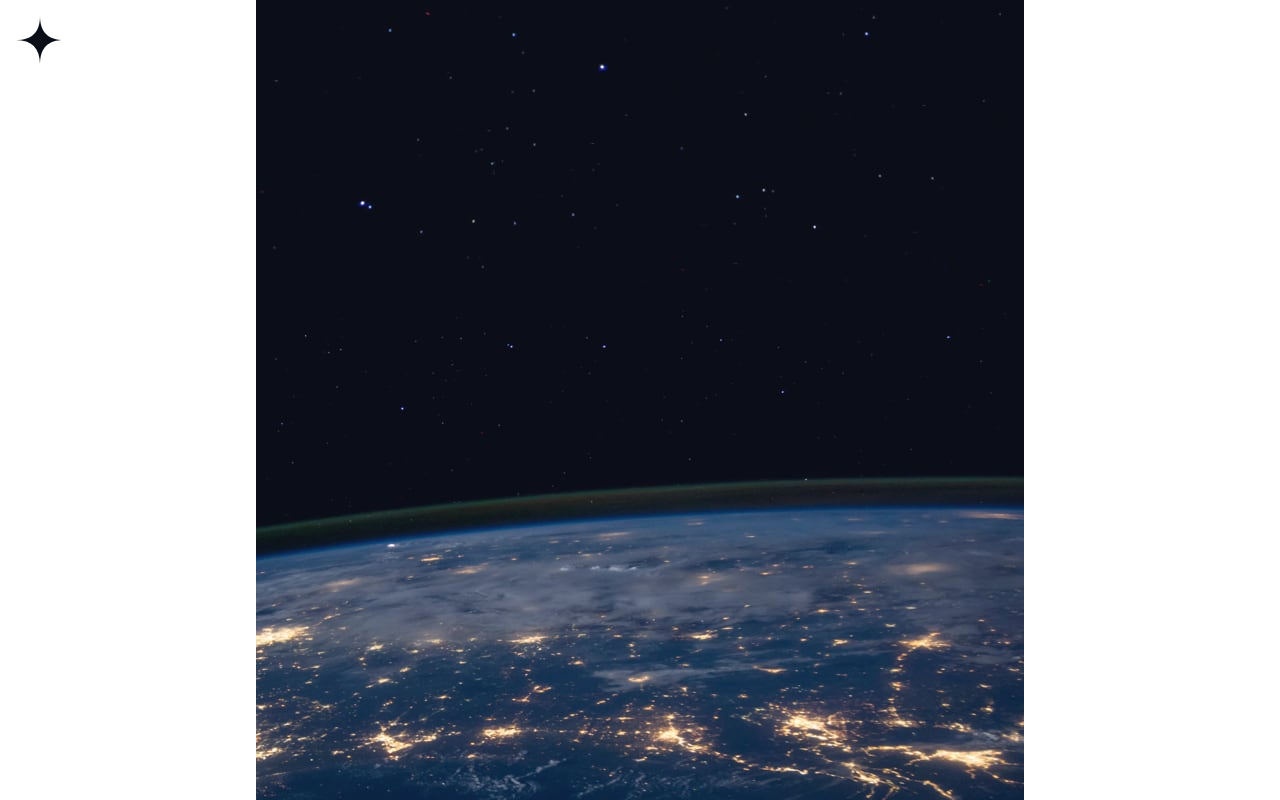
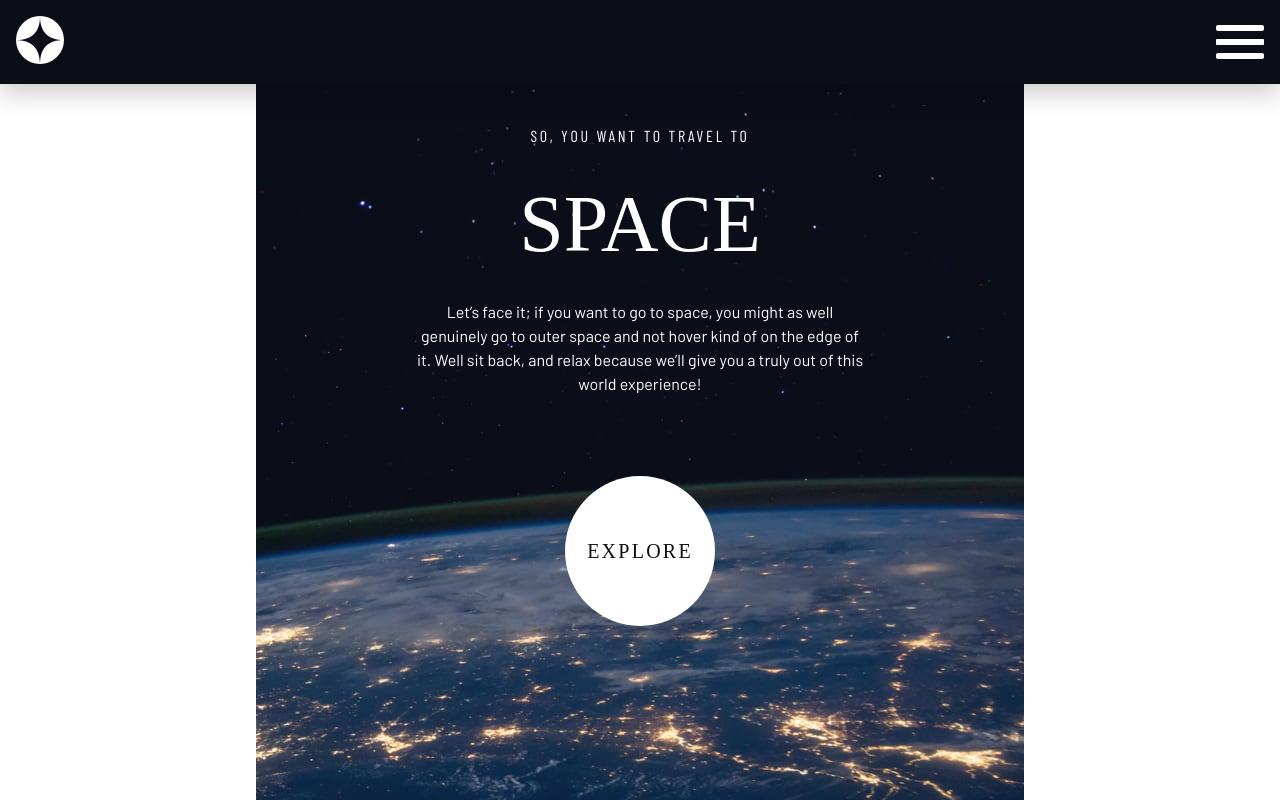
Before and after one commit to oliverids/space-tourism-website, a plain HTML site: page index.html in a window 1280 px wide. Drawn offline with nearby package versions, Linux system fonts and the light colour scheme; a web font is replaced by a local one.

Commit message:
main section

```diff
--- a/index.html
+++ b/index.html
@@ -1,5 +1,6 @@
 <!DOCTYPE html>
 <html lang="en">
+
 <head>
     <meta charset="UTF-8">
     <meta http-equiv="X-UA-Compatible" content="IE=edge">
@@ -8,6 +9,7 @@
     <link rel="shortcut icon" href="img/favicon-32x32.png" type="image/x-icon">
     <title>Space Tourism </title>
 </head>
+
 <body>
     <header>
         <nav>
@@ -25,6 +27,20 @@
             </div>
         </nav>
     </header>
+
+    <main>
+        <div class="container">
+            <div>
+                <p>So, you want to travel to</p>
+                <h1>Space</h1>
+            </div>
+            <p>Let’s face it; if you want to go to space, you might as well genuinely go to outer space and not hover kind
+                of on the edge of it. Well sit back, and relax because we’ll give you a truly out of this world experience!
+            </p>
+            <a href="destination.html" id="explore"><span>Explore</span></a>
+        </div>
+    </main>
 </body>
 <script src="js/script.js"></script>
+
 </html>
--- a/js/script.js
+++ b/js/script.js
@@ -3,4 +3,10 @@ const toggleMenu = document.getElementById('toggleMenu'),
 
 toggleMenu.addEventListener('click', () => {
     [dropdownMenu, toggleMenu].forEach(e => e.classList.toggle('ativo'))
+});
+
+window.addEventListener('click', e => {
+    if (dropdownMenu.classList.contains('ativo') && !dropdownMenu.contains(e.target) && !toggleMenu.contains(e.target)) {
+        [dropdownMenu, toggleMenu].forEach(e => e.classList.remove('ativo'))
+    }
 })
--- a/scss/_global.scss
+++ b/scss/_global.scss
@@ -70,5 +70,6 @@ a {
 
     &:hover {
         text-decoration: underline;
+        text-decoration-color: currentColor;
     }
 }
--- a/scss/_header.scss
+++ b/scss/_header.scss
@@ -1,7 +1,11 @@
 header {
     position: fixed;
+    top: 0;
     width: 100%;
     padding: 16px 0;
+    z-index: 1000px;
+    background: $preto;
+    box-shadow: 0 10px 24px rgba(0, 0, 0, .2);
 
     nav {
         position: relative;
@@ -82,6 +86,7 @@ header {
                     li {
                         margin-bottom: 20px;
                         font-family: $barlow-cond;
+                        text-shadow: 0 0 9px #000;
 
                         a {
                             color: $branco;
--- /dev/null
+++ b/scss/_main.scss
@@ -0,0 +1,62 @@
+main {
+    margin-top: 124px;
+    color: $branco;
+
+    .container {
+        flex-direction: column;
+        justify-content: center;
+        align-items: center;
+        text-align: center;
+
+        div {
+            text-transform: uppercase;
+
+            p {
+                font-family: $barlow-cond;
+                letter-spacing: 2.7px;
+                margin-bottom: 16px;
+            }
+
+            h1 {
+                font-size: 5rem;
+                font-family: $bellefair;
+                color: $branco;
+                font-weight: 400;
+                margin-bottom: 16px;
+            }
+        }
+
+        p {
+            font-family: $barlow;
+            line-height: 1.5;
+            max-width: 450px;
+        }
+
+        #explore {
+            width: 150px;
+            height: 150px;
+            border-radius: 50%;
+            background: $branco;
+            color: $preto;
+            display: flex;
+            justify-content: center;
+            margin: 80px auto;
+            transition: 0.3s ease-in-out;
+            span {
+                text-align: center;
+                margin: auto;
+                font-family: $bellefair;
+                font-weight: 400;
+                font-size: 1.25rem;
+                letter-spacing: 2.25px;
+                text-transform: uppercase;
+            }
+
+            &:hover {
+                text-underline-offset: 1px;
+                box-shadow: 0px 0px 0 64px rgba(255, 255, 255, 0.2);
+                transition: 0.3s ease-in-out;
+            }
+        }
+    }
+}
--- a/scss/style.scss
+++ b/scss/style.scss
@@ -1,2 +1,3 @@
 @import "global";
 @import "header";
+@import "main";
```
Also changed, not shown: css/style.min.css, 1 other file.
